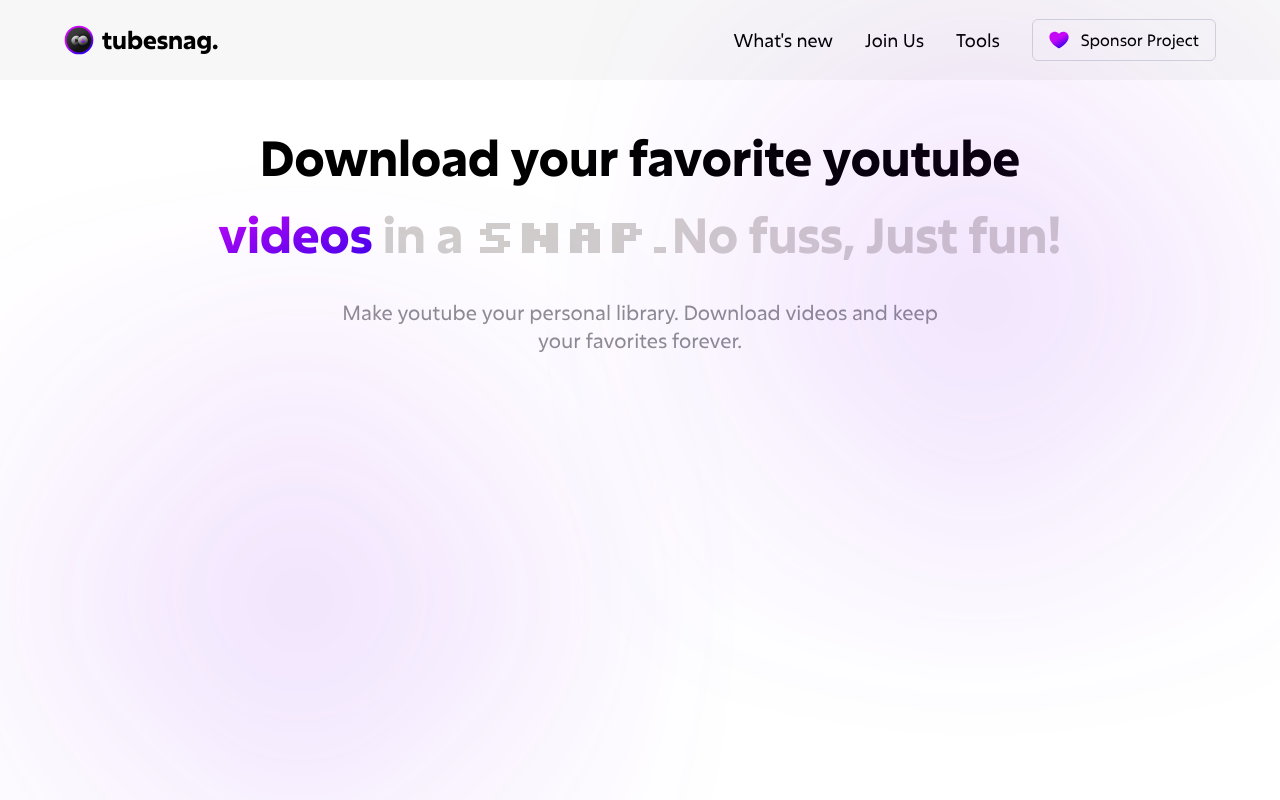
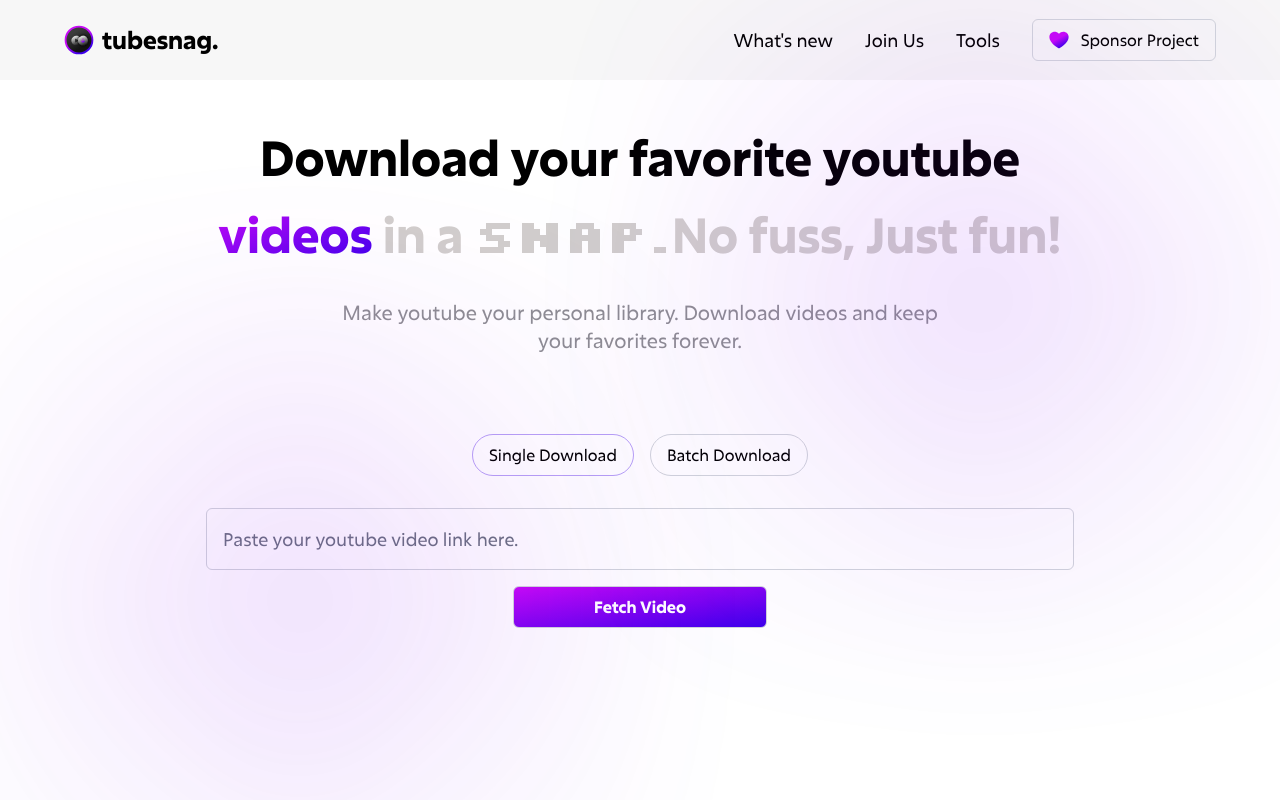
Before and after one commit to harryudechukwu/TubeSnag-FE, a Next.js app: page / in a window 1280 px wide. Built offline with nearby package versions, Linux system fonts and the light colour scheme.

Commit message:
feat: add download container

```diff
--- /dev/null
+++ b/components/main/download.tsx
@@ -0,0 +1,194 @@
+import React, {useState} from 'react'
+
+
+export default function Download(): JSX.Element {
+
+    const [downloadType, setDownloadType] = useState('single');
+
+    const handleDownloadType = (type: string) => {
+        setDownloadType(type);
+    }
+
+
+
+    return (
+        <div
+            className="flex flex-col items-center justify-center gap-8 max-w-[900px]
+            mx-auto
+            my-20
+
+            "
+        >
+            <div
+            className='flex items-center justify-center gap-4'
+            >
+                <div
+                 >
+                    <button
+                    className={`rounded-full px-4 py-2
+                    border
+                    ${downloadType === 'single' ? 'border-[#845eee94]' : 'border-gray-300'}
+                    `}
+                    onClick={() => handleDownloadType('single')}
+                    >
+                        Single Download
+                    </button>
+                </div>
+                <div
+
+                >
+                    <button
+                        className={`rounded-full px-4 py-2 border
+                        ${downloadType === 'batch' ? 'border-[#845eee94]' : 'border-gray-300'}
+                        `}
+onClick={() => handleDownloadType('batch')}
+                    >
+                        Batch Download
+                    </button>
+                </div>
+            </div>
+            <div
+                className="
+                w-full
+                "
+
+            >
+                {downloadType === 'single' ? <SingleDownloadForm /> : <BatchDownloadForm />}
+
+                </div>
+
+
+
+        </div>
+    )
+}
+
+
+
+
+const SingleDownloadForm = () => {
+
+    const [youtubeLink, setYoutubeLink] = useState('');
+
+    const handleYoutubeLink = (e: React.ChangeEvent<HTMLInputElement>) => {
+        setYoutubeLink(e.target.value);
+    }
+
+    const handleSubmit = (e: React.FormEvent<HTMLFormElement>) => {
+        e.preventDefault();
+        console.log(youtubeLink);
+    }
+
+    return(
+
+
+            <form action=""
+                className="flex flex-col items-center justify-center gap-4"
+           onSubmit={handleSubmit}
+           >
+                <div
+                    className='
+                    w-full
+                    px-4
+                    '
+                >
+                    <input type="text" placeholder="Paste your youtube video link here."
+                        className="rounded-md px-4 py-4 border border-gray-300
+                        w-full
+                        focus:outline-transparent
+                        focus:border-[#845eee94]
+                        text-lg
+                        font-medium
+                 "
+                        onChange={handleYoutubeLink}
+                    />
+                </div>
+
+                <div>
+                    <button
+                        className="rounded-md px-8 py-2 border border-gray-300
+                        md:px-20
+                        sm:px-16
+
+                        bg-gradient-to-br
+                        from-[#C70AF6]
+                        to-[#3D00EC]
+                        text-white
+                        font-semibold
+
+                        "
+
+                    >
+                        Fetch Video
+                    </button>
+                </div>
+
+
+            </form>
+
+
+    )
+};
+
+
+
+const BatchDownloadForm = () => {
+    const [youtubeLinks, setYoutubeLinks] = useState(['']);
+
+    const handleInputChange = (index: number, event: React.ChangeEvent<HTMLInputElement>) => {
+        const values = [...youtubeLinks];
+        values[index] = event.target.value;
+        setYoutubeLinks(values);
+    };
+
+    const handleAddInput = () => {
+        if (youtubeLinks.length < 4) {
+            setYoutubeLinks([...youtubeLinks, '']);
+        }
+    };
+
+    const handleRemoveInput = (index: number) => {
+        const values = [...youtubeLinks];
+        values.splice(index, 1);
+        setYoutubeLinks(values);
+    };
+
+    const handleSubmit = (event: React.FormEvent<HTMLFormElement>) => {
+        event.preventDefault();
+        console.log(youtubeLinks);
+    };
+
+    return (
+        <form onSubmit={handleSubmit}>
+            <div className="flex flex-col items-center justify-center gap-4">
+                {youtubeLinks.map((input, index) => (
+                    <div className="w-full px-4" key={index}>
+                        <input
+                            type="text"
+                            placeholder="Paste your youtube video link here."
+                            className="rounded-md px-4 py-4 border border-gray-300 w-full focus:outline-transparent focus:border-[#845eee94] text-lg font-medium"
+                            value={input}
+                            onChange={(event) => handleInputChange(index, event)}
+                        />
+                        {youtubeLinks.length > 1 && (
+                            <button type="button" onClick={() => handleRemoveInput(index)}>
+                                Remove
+                            </button>
+                        )}
+                    </div>
+                ))}
+                {youtubeLinks.length < 4 && (
+                    <button type="button" onClick={handleAddInput}>
+                        Add More
+                    </button>
+                )}
+                <button
+                    type="submit"
+                    className="rounded-md px-8 py-2 border border-gray-300 md:px-20 sm:px-16 bg-gradient-to-br from-[#C70AF6] to-[#3D00EC] text-white font-semibold"
+                >
+                    Fetch Video
+                </button>
+            </div>
+        </form>
+    );
+};
--- a/components/main/index.tsx
+++ b/components/main/index.tsx
@@ -1,9 +1,11 @@
 import Hero from "./hero";
+import Download from "./download";
 
 export default function Main(): JSX.Element {
     return (
         <main>
             <Hero />
+            <Download />
         </main>
     )
 }
--- a/package.json
+++ b/package.json
@@ -22,6 +22,7 @@
     "typescript": "4.9.5"
   },
   "devDependencies": {
+    "@tailwindcss/forms": "^0.5.3",
     "autoprefixer": "^10.4.14",
     "postcss": "^8.4.21",
     "tailwindcss": "^3.2.7"
--- a/pages/index.tsx
+++ b/pages/index.tsx
@@ -1,6 +1,6 @@
 import Head from 'next/head'
 import React from 'react'
-import Header from '@/components/header'
+import Header from '@/components/header/header'
 import Main from '@/components/main'
 export default function Home(): JSX.Element {
   return (
--- a/tailwind.config.js
+++ b/tailwind.config.js
@@ -11,5 +11,7 @@
   theme: {
     extend: {},
   },
-  plugins: [],
+  plugins: [
+    require('@tailwindcss/forms'),
+  ],
 }
```
Also changed, not shown: components/header/header.tsx (renamed from components/header.tsx), 1 other file (tests, documents, lock files or other folders).
